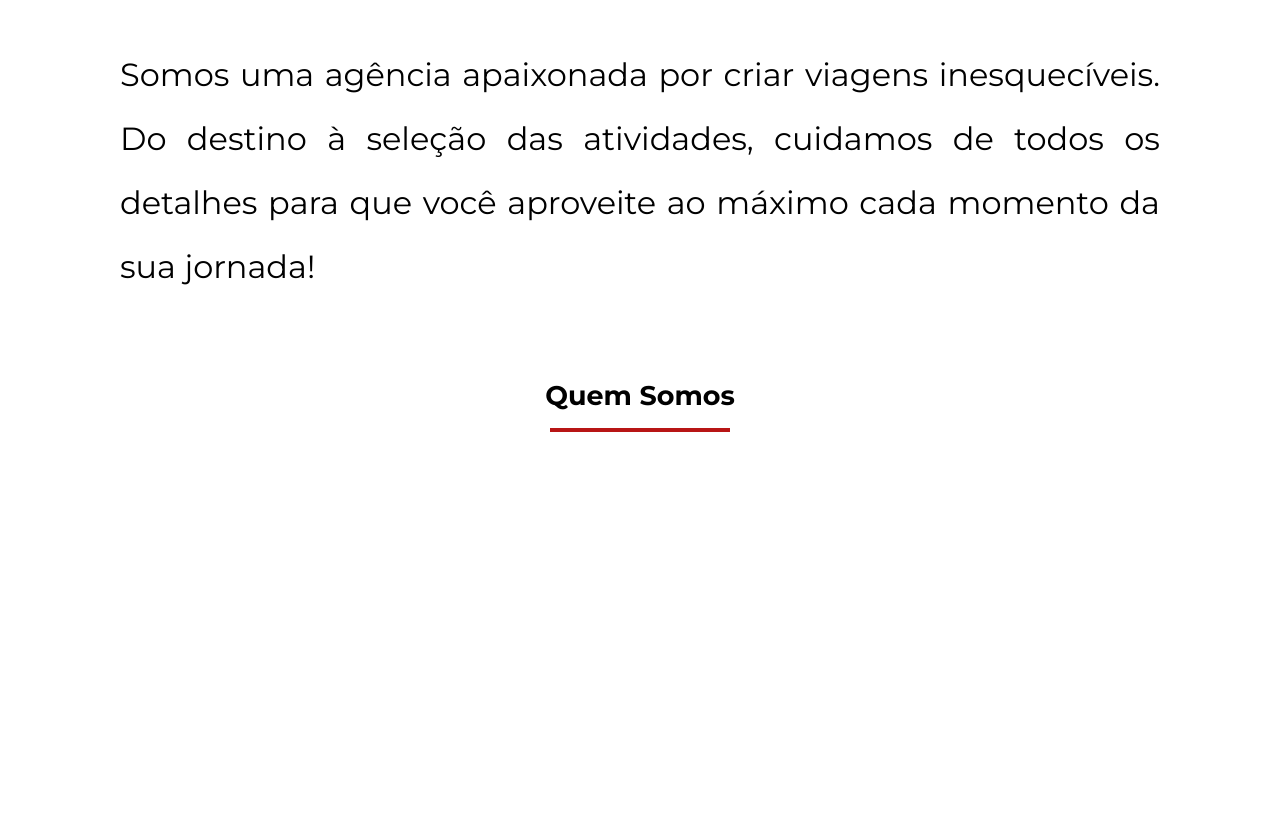
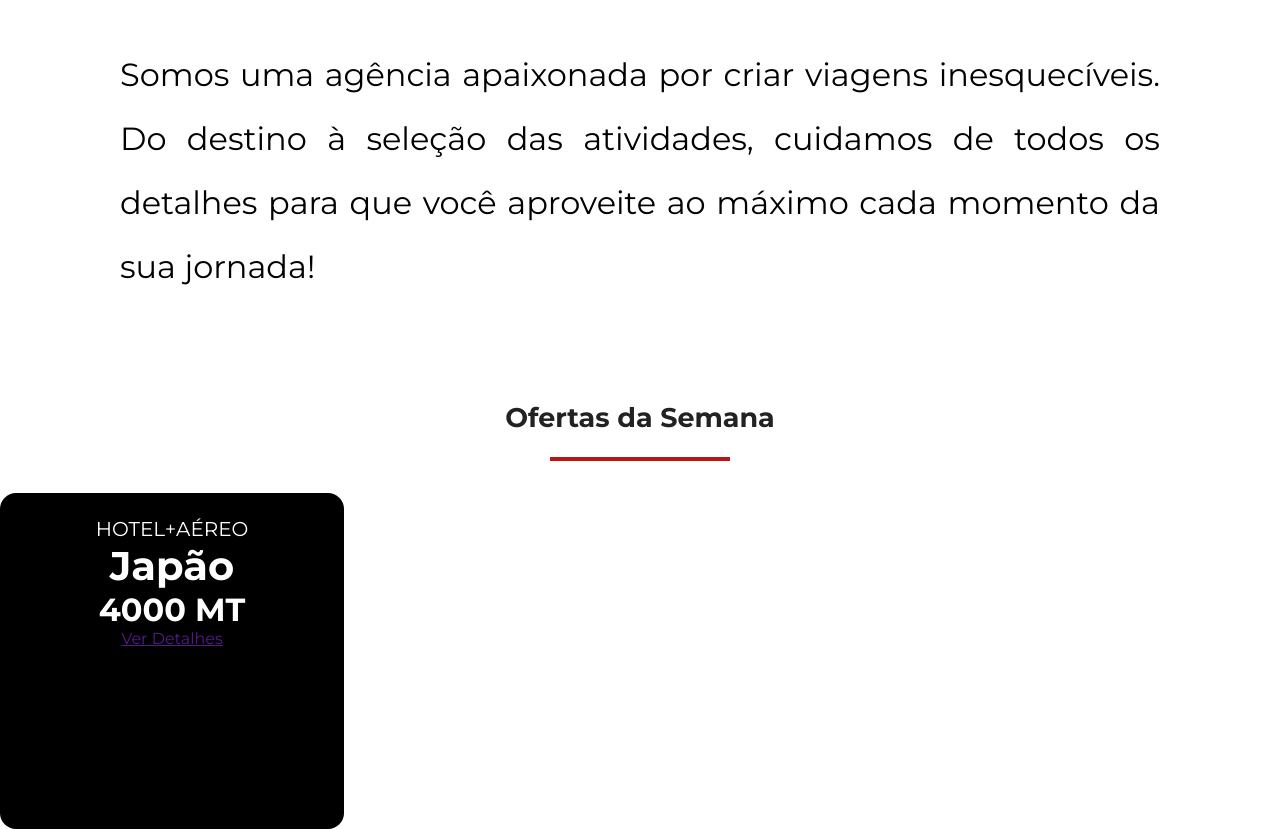
Before and after one commit to RicardoCCossa/Jornada_viagens, a plain HTML site: page index.html in a window 1280 px wide. Shown: the part 880-1709 px from the top of the page. Before the commit the page ends 1344 px from the top, so only its background shows below. Drawn offline with Linux system fonts and the light colour scheme.

Commit message:
primeiro card

```diff
--- a/css/banner.css
+++ b/css/banner.css
@@ -7,6 +7,10 @@
     background-position: center;
 }
 
+.banner h1 {
+    padding-top: 40px;
+}
+
 .banner_titulo-paragrafo {
     text-align: justify;
     padding: 40px 24px;
@@ -14,6 +18,7 @@
     font-size: 20px;
     line-height: 1.5;
 }
+
 @media screen and (min-width: 768px) {
     .banner-img {
         background-image: url('../img/banner-tablet.png');
--- /dev/null
+++ b/css/card.css
@@ -0,0 +1,29 @@
+.card {
+    background-color: black;
+    color: var(--text-secondary-color);
+    width: 312px;
+    height: 288px;
+    border-radius: 16px;
+    padding: 24px 16px;
+    text-align: center;
+}
+
+.card__category {
+    font-size: 20px;
+    font-weight: var(--text-weight);
+}
+
+.card__body {
+    font-weight: var(--title-weight);
+}
+
+.card__title {
+    font-size: 40px;
+    margin: 0;
+}
+
+.card__price {
+    font-size: 32px;
+    margin-top: 24px 0;
+    display: inline-block;
+}
--- a/css/global.css
+++ b/css/global.css
@@ -39,7 +39,7 @@ body {
 .banner-titulo {
     font-family: var(--title-weight);
     text-align: center;
-    padding-top: 40px;
+    color: var(--text-primary-color);
 }
 
 .banner_titulo-border {
--- a/css/header.css
+++ b/css/header.css
@@ -1,4 +1,4 @@
-header {
+.cabecalho {
     background-color: var(--background-tertiary-color);
     display: flex;
     justify-content: space-between;
@@ -20,7 +20,7 @@ header {
     display: none;
 }
 
-input[type="checkbox"]:checked ~ .menu {
+input[type="checkbox"]:checked~.menu {
     display: block;
     position: absolute;
     top: 100%;
@@ -30,13 +30,13 @@ input[type="checkbox"]:checked ~ .menu {
 }
 
 /* Links em linha quando menu estiver aberto */
-input[type="checkbox"]:checked ~ .menu ul {
-  display: flex;
-  justify-content: center;
-  gap: 40px;
+input[type="checkbox"]:checked~.menu ul {
+    display: flex;
+    justify-content: center;
+    gap: 40px;
 }
 
-.menu li{
+.menu li {
     list-style: none;
 }
 
@@ -70,7 +70,7 @@ input[type="checkbox"]:checked ~ .menu ul {
 }
 
 @media screen and (min-width: 1024px) {
-    header {
+    .cabecalho {
         padding: 37px 120px;
     }
 
@@ -91,7 +91,7 @@ input[type="checkbox"]:checked ~ .menu ul {
 }
 
 @media screen and (min-width: 1990px) {
-    header {
+    .cabecalho {
         padding: 37px 165px;
     }
 }
--- a/css/style.css
+++ b/css/style.css
@@ -1,3 +1,4 @@
 @import url(global.css);
 @import url(header.css);
 @import url(banner.css);
+@import url(card.css);
--- a/index.html
+++ b/index.html
@@ -14,7 +14,7 @@
 </head>
 
 <body>
-    <header>
+    <header class="cabecalho">
         <div class="logo">
             <a href="index.html" title="Voltar ao pagina principal">
                 <img src="img/logo_mobile.png" alt="Logo da Jornada Viagens" class="Logo_mobile">
@@ -49,10 +49,24 @@
         </p>
     </section>
 
-    <section class="banner">
-        <h1 class="banner-titulo">Quem Somos</h1>
+    <section>
+        <h2 class="banner-titulo">Ofertas da Semana</h2>
         <div class="banner_titulo-border"></div>
 
+        <article class="card">
+            <header class="card_header">
+                <p class="card__category">HOTEL+AÉREO</p>
+            </header>
+
+            <section class="card__body">
+                <h3 class="card__title">Japão</h3>
+                <span class="card__price">4000 MT</span>
+            </section>
+
+            <footer class="card__footer">
+                <a href="" class="button">Ver Detalhes</a>
+            </footer>
+        </article>
     </section>
 </body>
 
```
